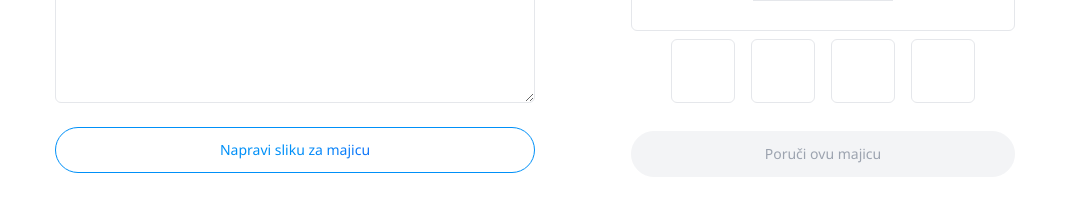
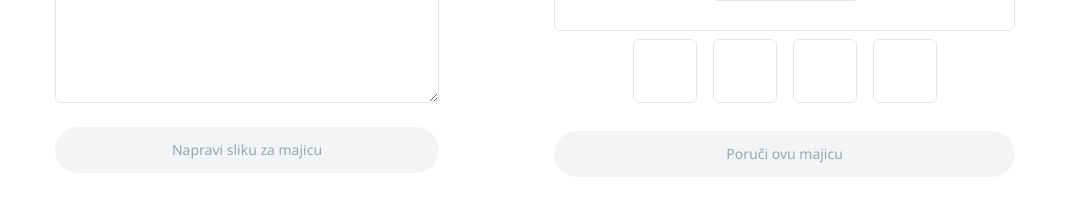
Before and after one commit to nemanjagajic/clothes-design-generator, a React (Create React App) app: page / in a window 1280 px wide. Shown: the part 840-1063 px from the top of the page, without its empty margins (105-1179 px from the left). Built offline with nearby package versions, Linux system fonts and the light colour scheme; no server answers.

Commit message:
minor flow change

```diff
--- a/src/pages/landing/ClothesGenerator.tsx
+++ b/src/pages/landing/ClothesGenerator.tsx
@@ -78,6 +78,7 @@ const ClothesGenerator = ({ userId }: ClothesGeneratorTypes) => {
   }, [isGeneratingImages])
 
   const handleGenerateImage = () => {
+    setGeneratedImages([])
     setIsGeneratingImages(true)
     generateImage(description, userId)
   }
@@ -109,7 +110,7 @@ const ClothesGenerator = ({ userId }: ClothesGeneratorTypes) => {
   return (
     <Container>
       <div className='flex w-full flex-col lg:flex-row mb-10'>
-        <div className='flex flex-col w-full lg:w-[50%]'>
+        <div className='flex flex-col w-full lg:w-[40%]'>
           <h3 className='font-bold text-xl mt-10 mb-4'>Polje za tekst</h3>
           <textarea
             value={description}
@@ -122,12 +123,12 @@ const ClothesGenerator = ({ userId }: ClothesGeneratorTypes) => {
             text={'Napravi sliku za majicu'}
             onClick={handleGenerateImage}
             customStyles={'w-full'}
-            isDisabled={isGeneratingImages}
-            disabledText={'Slike se generišu...'}
+            isDisabled={isGeneratingImages || !description}
+            disabledText={description ? 'Slike se generišu...' : 'Napravi sliku za majicu'}
           />
         </div>
 
-        <div className='flex flex-col w-full mt-4 lg:w-[50%] lg:items-end lg:mt-0'>
+        <div className='flex flex-col w-full mt-4 lg:w-[60%] lg:items-end lg:mt-0'>
           <h3 className='font-bold text-xl mt-10 mb-4'>Boje</h3>
           <div className='flex items-center justify-center w-full lg:w-[80%] h-[300px] border border-gray-200 rounded-md'>
             {generatedImages && generatedImages.length > 0 ? (
```
